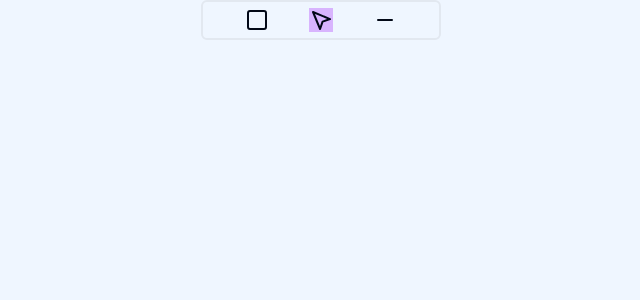
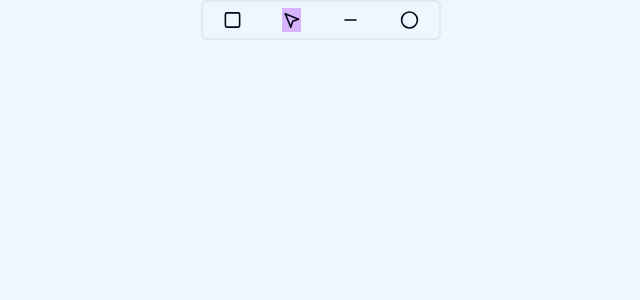
Before and after one commit to abh-i-navv/real-canvas, a Next.js app: page / in a window 1280 px wide. Shown: the top 300 px of the page, without its empty margins (439-1079 px from the left). Built offline with nearby package versions, Linux system fonts and the light colour scheme.

Commit message:
added ellipse tool

```diff
--- a/src/app/components/canvas.tsx
+++ b/src/app/components/canvas.tsx
@@ -30,12 +30,6 @@ export const Canvas = () => {
           }
           const generator = new Shape(ctx,options)
 
-          // ctx?.clearRect(0,0,canvas.width,canvas.height)
-          // ctx?.save()
-          // ctx?.translate(camera.x,camera.y)
-          // generator.draw(elements)
-          // generator.draw([selectionBox])
-          // ctx?.restore()
           RenderCanvas(canvas, options,elements, camera, selectionBox)
 
         const onPointerDown = (e: any) => {
@@ -91,14 +85,6 @@ export const Canvas = () => {
               }
 
               setCurrEle(selectedEle)
-              // const newSelection = [...selection]
-
-              // const existingCheck = newSelection.find((el) => el.id === selectedEle.id)
-
-              // if(!existingCheck){
-              //   newSelection.push(selectedEle)
-              //   setSelection(newSelection)
-              // }
 
               const cloneEle = structuredClone(selectedEle)
 
@@ -107,7 +93,14 @@ export const Canvas = () => {
             }
 
 
-            else if(canvasState.mode === CanvasMode.None && canvasState.layerType === LayerType.Rectangle){
+            else if(canvasState.mode === CanvasMode.None && canvasState.layerType === LayerType.Line){
+              setSelectionBox(undefined)
+              setCanvasState({mode: CanvasMode.Inserting, layerType: LayerType.Line})
+              const line:any = generator.line(point.x,point.y,point.x,point.y)
+              setCurrEle(line)
+              addElement(line)
+
+            }else if(canvasState.mode === CanvasMode.None && canvasState.layerType === LayerType.Rectangle){
               setSelectionBox(undefined)
               setCanvasState({mode: CanvasMode.Inserting, layerType: LayerType.Rectangle})
               const rect:any = generator.rectangle(point.x,point.y,0,0)
@@ -115,12 +108,12 @@ export const Canvas = () => {
               addElement(rect)
 
             }
-            else if(canvasState.mode === CanvasMode.None && canvasState.layerType === LayerType.Line){
+            else if(canvasState.mode === CanvasMode.None && canvasState.layerType === LayerType.Ellipse){
               setSelectionBox(undefined)
-              setCanvasState({mode: CanvasMode.Inserting, layerType: LayerType.Line})
-              const line:any = generator.line(point.x,point.y,point.x,point.y)
-              setCurrEle(line)
-              addElement(line)
+              setCanvasState({mode: CanvasMode.Inserting, layerType: LayerType.Ellipse})
+              const rect:any = generator.rectangle(point.x,point.y,0,0)
+              setCurrEle(rect)
+              addElement(rect)
 
             }
 
@@ -140,6 +133,10 @@ export const Canvas = () => {
               setCurrEle(undefined)
 
               setCanvasState({mode: CanvasMode.None, layerType: LayerType.Line})
+            }else if(canvasState.mode === CanvasMode.Inserting && canvasState.layerType === LayerType.Ellipse){
+              setCurrEle(undefined)
+
+              setCanvasState({mode: CanvasMode.None, layerType: LayerType.Ellipse})
             }
             else if(canvasState.mode === CanvasMode.Translating) {
               console.log(canvasState)
@@ -213,9 +210,13 @@ export const Canvas = () => {
               }
 
               if(e.target.style.cursor === 'ew-resize'){
-                // currEle.dimensions.h += diffY
-                if(type === 'rectangle' && point.x > currEle.dimensions.x + (currEle.dimensions.offsetX ? currEle.dimensions.offsetX : 0)){
-                  currEle.dimensions.w = canvasState.element.dimensions.w + diffX
+
+                if((type === 'rectangle' || type === 'ellipse') && point.x > currEle.dimensions.x + (currEle.dimensions.offsetX ? currEle.dimensions.offsetX : 0)){
+                  if(type === 'ellipse' && canvasState.element.dimensions.w + diffX <= 5){
+                    return
+                  }else{
+                    currEle.dimensions.w = canvasState.element.dimensions.w + diffX
+                  }
                 }
                 if(type === 'line'){
                   currEle.x2 = canvasState.element.x2 + diffX
@@ -230,8 +231,12 @@ export const Canvas = () => {
 
               if(e.target.style.cursor === 'ns-resize'){
 
-                if(type === 'rectangle' && point.y > currEle.dimensions.y + (currEle.dimensions.offsetY ? currEle.dimensions.offsetY : 0)){
-                  currEle.dimensions.h = canvasState.element.dimensions.h + diffY
+                if((type === 'rectangle' || type === 'ellipse') && point.y > currEle.dimensions.y + (currEle.dimensions.offsetY ? currEle.dimensions.offsetY : 0)){
+                  if(type === 'ellipse' && canvasState.element.dimensions.h + diffY <= 5){
+                    return
+                  }else{
+                    currEle.dimensions.h = canvasState.element.dimensions.h + diffY
+                  }
                 }
 
               }
@@ -305,41 +310,26 @@ export const Canvas = () => {
 
           }
 
-          if(canvasState.mode === CanvasMode.Inserting && canvasState.layerType === LayerType.Rectangle){
-            const newRect: any = generator.rectangle(Math.min(currEle.dimensions.x, point.x),Math.min(currEle.dimensions.y, point.y), Math.abs(currEle.dimensions.x - point.x), Math.abs(currEle.dimensions.y - point.y))
-            updateElement(currEle.id, newRect)
-
-            // ctx?.clearRect(0,0,canvas.width,canvas.height)
-
-            // ctx?.save()
-            // ctx?.translate(camera.x,camera.y)
-
-
-            // generator.draw(elements)
-
-            // ctx?.restore()
-
-            RenderCanvas(canvas, options,elements, camera)
-          }
-
-          else if(canvasState.mode === CanvasMode.Inserting && canvasState.layerType === LayerType.Line) {
+          if(canvasState.mode === CanvasMode.Inserting && canvasState.layerType === LayerType.Line) {
             const newRect: any = generator.line(currEle.dimensions.x,currEle.dimensions.y, point.x,  point.y)
             updateElement(currEle.id, newRect)
-
-            // ctx?.clearRect(0,0,canvas.width,canvas.height)
-
-            // ctx?.save()
-            // ctx?.translate(camera.x,camera.y)
-
-
-            // generator.draw(elements)
-
-            // ctx?.restore()
 
             RenderCanvas(canvas, options,elements, camera)
 
           }
+          else if(canvasState.mode === CanvasMode.Inserting && canvasState.layerType === LayerType.Rectangle){
+            const newRect: any = generator.rectangle(Math.min(currEle.dimensions.x, point.x),Math.min(currEle.dimensions.y, point.y), Math.abs(currEle.dimensions.x - point.x), Math.abs(currEle.dimensions.y - point.y))
+            updateElement(currEle.id, newRect)
 
+            RenderCanvas(canvas, options,elements, camera)
+          }
+          else if(canvasState.mode === CanvasMode.Inserting && canvasState.layerType === LayerType.Ellipse) {
+            const newEllipse: any = generator.ellipse(Math.min(currEle.dimensions.x, point.x),Math.min(currEle.dimensions.y, point.y), Math.abs(currEle.dimensions.x - point.x), Math.abs(currEle.dimensions.y - point.y))
+            updateElement(currEle.id, newEllipse)
+
+            RenderCanvas(canvas, options,elements, camera)
+
+          }
 
 
 
--- a/src/app/components/toolbar.tsx
+++ b/src/app/components/toolbar.tsx
@@ -1,6 +1,6 @@
 import { cn } from "@/lib/utils";
 import { CanvasMode, CanvasState, LayerType } from "@/types/canvas";
-import { Minus, MousePointer2, Square } from "lucide-react";
+import { Circle, Minus, MousePointer2, Square } from "lucide-react";
 
 interface ToolBarProps {
     canvasState: CanvasState;
@@ -18,6 +18,10 @@ export const ToolBar = ({canvasState,setCanvasState}: ToolBarProps) => {
                 />
                 <MousePointer2 className={cn("m-5 hover:bg-purple-300", canvasState.mode === CanvasMode.None && canvasState.layerType === LayerType.None && "bg-purple-300")} onClick={() => setCanvasState({mode: CanvasMode.None, layerType: LayerType.None})}/>
                 <Minus className={cn("m-5 hover:bg-purple-300", canvasState.mode === CanvasMode.None && canvasState.layerType === LayerType.Line && "bg-purple-300")} onClick={() => setCanvasState({mode: CanvasMode.None, layerType: LayerType.Line})}/>
+                <Circle className={cn("m-5 hover:bg-purple-300", canvasState.mode === CanvasMode.None && canvasState.layerType === LayerType.Ellipse && "bg-purple-300")}
+                    onClick={() => setCanvasState({mode: CanvasMode.None, layerType: LayerType.Ellipse})}
+                />
+
             </div>
 
 
--- a/src/shape.js
+++ b/src/shape.js
@@ -32,45 +32,6 @@ export class Shape {
           }
         }
       }
-    }
-
-    rectangle(x,y,w,h,options,dimensions){
-      if(!this.ctx || !x || !y){
-        return;
-      }
-
-      let config= {
-        x: x,
-        y: y,
-        w: w,
-        h: h
-      }
-
-      this.style(options)
-
-      this.ctx.save()
-      if(dimensions && (dimensions.offsetX || dimensions.offsetY)){
-        this.ctx.translate(dimensions.offsetX,dimensions.offsetY)
-        config.x += dimensions.offsetX
-        config.y += dimensions.offsetY
-
-      }
-
-      this.type = "rectangle"
-
-      this.ctx.beginPath()
-      this.ctx.strokeRect(x,y,w,h)
-
-      this.ctx.restore()
-
-      const ele = {
-        id:this.idGen(),
-        type: this.type,
-        dimensions: config,
-        options: (options ? options : this.options),
-      }
-
-      return ele
     }
 
     line(x1,y1,x2,y2,options,dimensions){
@@ -126,6 +87,88 @@ export class Shape {
 
     }
 
+    rectangle(x,y,w,h,options,dimensions){
+      if(!this.ctx || !x || !y){
+        return;
+      }
+
+      let config= {
+        x: x,
+        y: y,
+        w: w,
+        h: h
+      }
+
+      this.style(options)
+
+      this.ctx.save()
+      if(dimensions && (dimensions.offsetX || dimensions.offsetY)){
+        this.ctx.translate(dimensions.offsetX,dimensions.offsetY)
+        config.x += dimensions.offsetX
+        config.y += dimensions.offsetY
+
+      }
+
+      this.type = "rectangle"
+
+      this.ctx.beginPath()
+      this.ctx.strokeRect(x,y,w,h)
+
+      this.ctx.restore()
+
+      const ele = {
+        id:this.idGen(),
+        type: this.type,
+        dimensions: config,
+        options: (options ? options : this.options),
+      }
+
+      return ele
+    }
+
+
+    ellipse(x,y,w,h,options,dimensions){
+
+      if(!this.ctx || !x || !y){
+        return;
+      }
+
+      let config= {
+        x: x,
+        y: y,
+        w: w,
+        h: h
+      }
+
+      this.type = "ellipse"
+      this.ctx.save()
+
+      if(dimensions && (dimensions.offsetX || dimensions.offsetY)){
+        this.ctx.translate(dimensions.offsetX,dimensions.offsetY)
+        config.x += dimensions.offsetX
+        config.y += dimensions.offsetY
+
+      }
+
+      this.style(options)
+
+
+      this.ctx.beginPath()
+      this.ctx.ellipse((x+ (x+w))/2, (y+(y+h))/2, w/2, h/2, 0, 0,2 * Math.PI,)
+      this.ctx.stroke()
+
+      this.ctx.restore()
+      const ele = {
+        id:this.idGen(),
+        type: this.type,
+        dimensions: config,
+        options: (options ? options : this.options)
+      }
+
+      return ele
+
+    }
+
     draw(elements){
 
       elements.forEach((el, key) => {
@@ -141,6 +184,9 @@ export class Shape {
               case "line":
                 const line = this.line(el.x1,el.y1,el.x2,el.y2,el.options,el.dimensions)
                 return line
+              case "ellipse":
+                const ellipse = this.ellipse(el.dimensions.x,el.dimensions.y,el.dimensions.w,el.dimensions.h,el.options,el.dimensions)
+                return ellipse
               default:
                 return
             }
--- a/src/types/canvas.ts
+++ b/src/types/canvas.ts
@@ -88,4 +88,4 @@ export type CanvasState =
         mode: CanvasMode.Pencil;
       };
 
-export type shapeType = "rectangle" | "line"
+export type shapeType = "rectangle" | "line" | "ellipse"
```
